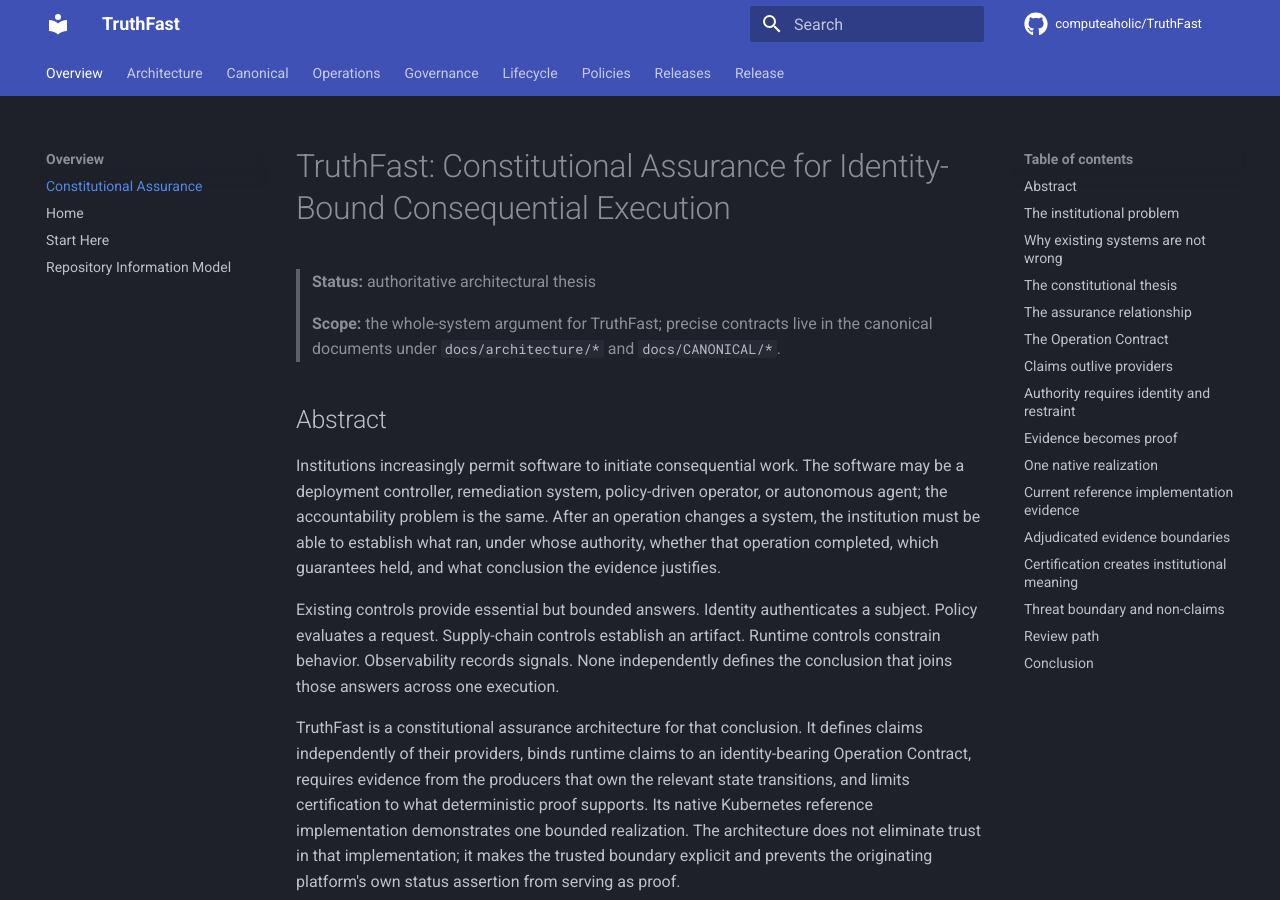
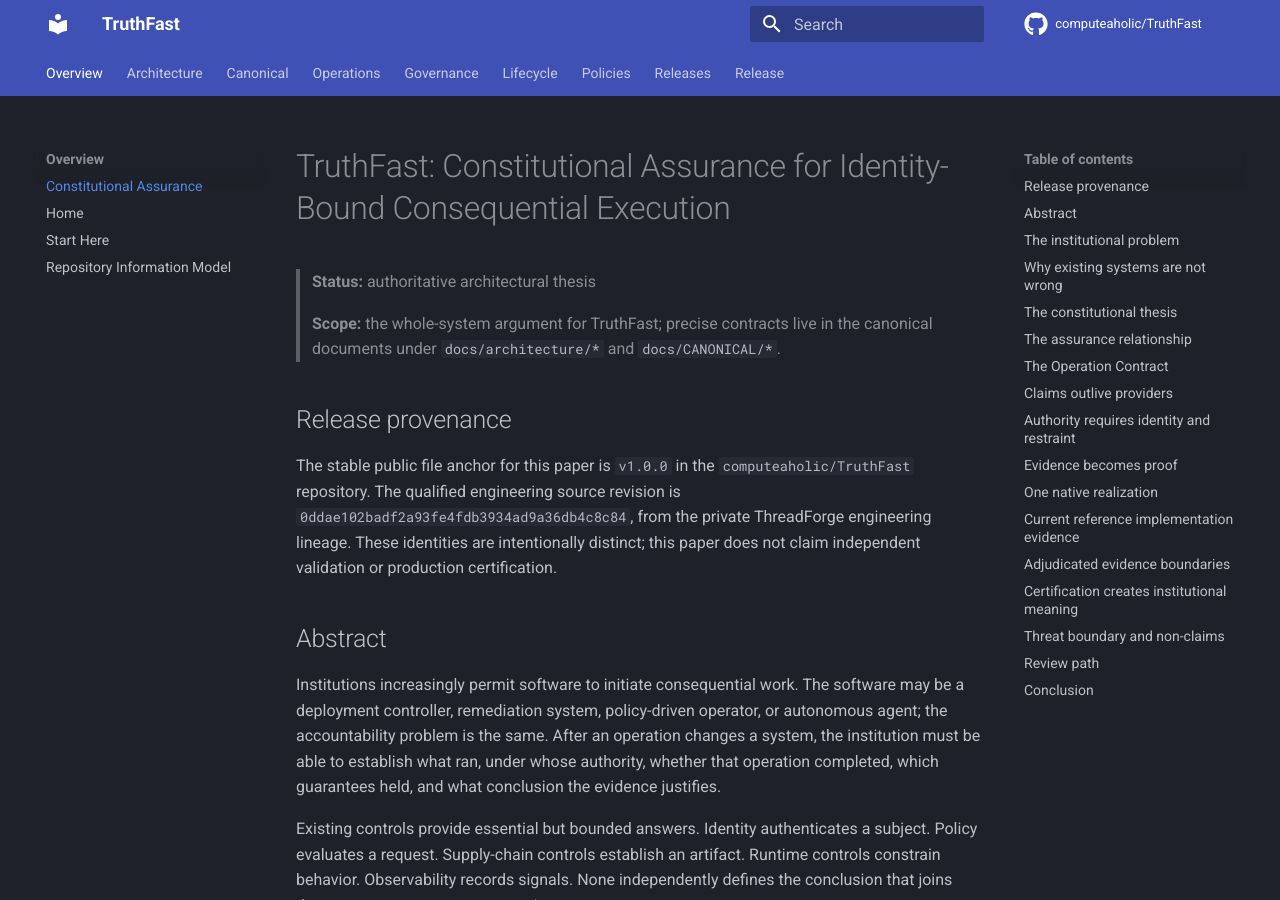
Before and after one commit to computeaholic/TruthFast, an MkDocs documentation site: the page built from docs/Agent-Containment.md, in a window 1280 px wide and 900 px high. Built offline with MkDocs 1.6.1 and Material for MkDocs 9.7.7, drawn with Linux system fonts in a browser that asks for light colours; comment, search, counter and statistics services are not loaded.

Commit message:
docs: anchor TruthFast whitepaper to public release

```diff
--- a/docs/Agent-Containment.md
+++ b/docs/Agent-Containment.md
@@ -3,6 +3,14 @@
 > **Status:** authoritative architectural thesis
 >
 > **Scope:** the whole-system argument for TruthFast; precise contracts live in the canonical documents under `docs/architecture/*` and `docs/CANONICAL/*`.
+
+## Release provenance
+
+The stable public file anchor for this paper is `v1.0.0` in the
+`computeaholic/TruthFast` repository. The qualified engineering source revision
+is `0ddae102badf2a93fe4fdb3934ad9a36db4c8c84`, from the private ThreadForge
+engineering lineage. These identities are intentionally distinct; this paper
+does not claim independent validation or production certification.
 
 ## Abstract
 
@@ -215,7 +223,7 @@ acceptable to their consumers.
 
 Autonomy does not collapse decision and execution authority. Autonomous agents
 are one application domain, not the constitutional unit. The repository's
-[Civ intelligence surfaces](https://github.com/computeaholic/TruthFast/blob/159cf47d66498769bad5ec9fa6d93a6892be4db5/platform/runtime/civ/README.md) produce
+[Civ intelligence surfaces](https://github.com/computeaholic/TruthFast/blob/v1.0.0/platform/runtime/civ/README.md) produce
 deterministic, non-binding advisory artifacts and are mechanically prohibited
 from enforcement. An external authority decides whether an operation may
 proceed. A recommendation is input to governance, not permission to execute.
@@ -432,7 +440,7 @@ produce evidence; it is not proof that those realizations already exist.
 A reviewer can follow the active authority chain without reading historical
 convergence material:
 
-1. Read the [README](https://github.com/computeaholic/TruthFast/blob/159cf47d66498769bad5ec9fa6d93a6892be4db5/README.md) and [Start Here](START_HERE.md) for execution
+1. Read the [README](https://github.com/computeaholic/TruthFast/blob/v1.0.0/README.md) and [Start Here](START_HERE.md) for execution
    scope.
 2. Read this paper for the architectural thesis.
 3. Read the [assurance reference architecture](architecture/00-ThreadForge-Assurance-Reference-Architecture.md),
```
